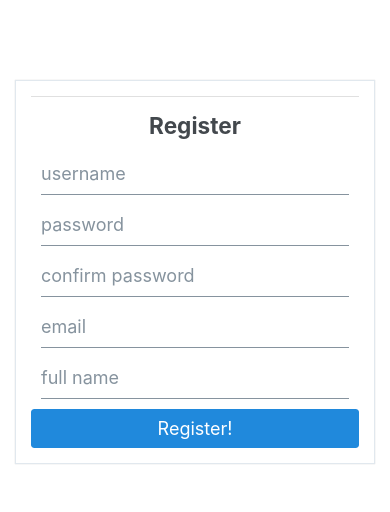
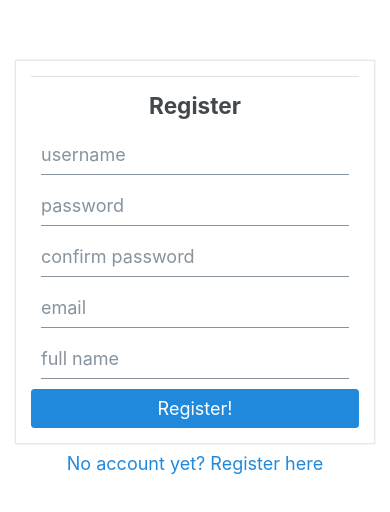
Before and after one commit to laurimke/wpms21, a React Native app: screen /Login in a window 390 px wide. Shown: the part 158-670 px from the top of the page. Built offline with nearby package versions, Linux system fonts and the light colour scheme.

Commit message:
smart forms done

```diff
--- a/views/Login.js
+++ b/views/Login.js
@@ -6,8 +6,7 @@ import AsyncStorage from '@react-native-async-storage/async-storage';
 import {useUser} from '../hooks/ApiHooks';
 import RegisterForm from '../components/RegisterForm';
 import LoginForm from '../components/LoginForm';
-import {Card} from 'react-native-elements';
-import {Button} from 'react-native-elements/dist/buttons/Button';
+import {Card, Button} from 'react-native-elements';
 
 const Login = ({navigation}) => {
   const {setIsLoggedIn, setUser} = useContext(MainContext);
@@ -60,6 +59,17 @@ const Login = ({navigation}) => {
          */}
         </Card>
       )}
+      <Button
+        type="clear"
+        title={
+          registerFormToggle
+            ? 'No account yet? Register here'
+            : 'Already registered? Login here'
+        }
+        onPress={() => {
+          setRegisterFormToggle(!registerFormToggle);
+        }}
+      />
     </KeyboardAvoidingView>
   );
 };
```
